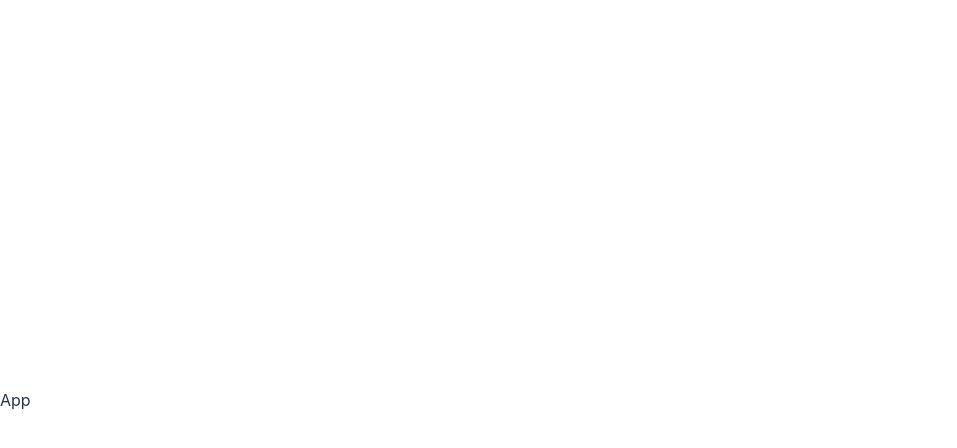
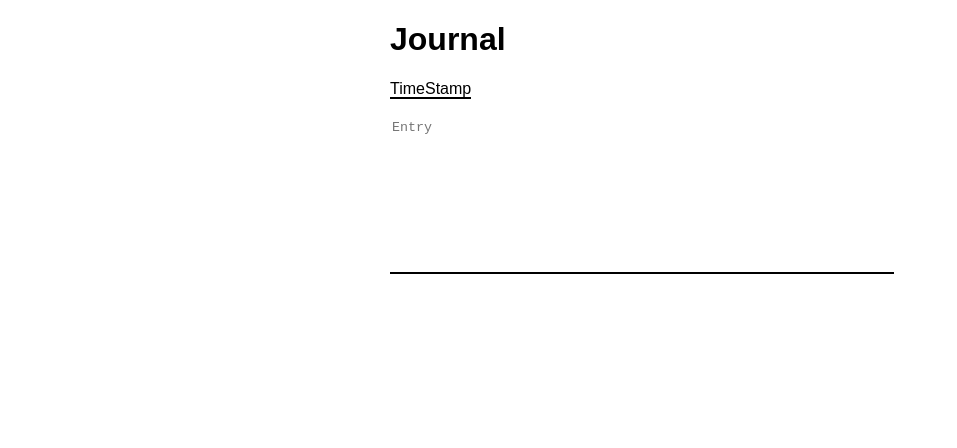
Before and after one commit to fiixed/my-stoic-path-react, a React (Vite) app: page / in a window 1280 px wide. Shown: the top 448 px of the page, without its empty margins (0-957 px from the left). Built offline with nearby package versions, Linux system fonts and the light colour scheme.

Commit message:
basic journal page

```diff
--- a/src/App.tsx
+++ b/src/App.tsx
@@ -1,9 +1,15 @@
-
-
 const App = () => {
   return (
-    <div>App</div>
-  )
-}
+    <div className="container">
+      <h1>Journal</h1>
+      <div>
+        <label className="label">TimeStamp</label>
+      </div>
+      <div>
+        <textarea placeholder="Entry" className="textarea"></textarea>
+      </div>
+    </div>
+  );
+};
 
-export default App
+export default App;
--- a/src/index.css
+++ b/src/index.css
@@ -1,69 +1,29 @@
-:root {
-  font-family: Inter, system-ui, Avenir, Helvetica, Arial, sans-serif;
-  line-height: 1.5;
-  font-weight: 400;
-
-  color-scheme: light dark;
-  color: rgba(255, 255, 255, 0.87);
-  background-color: #242424;
-
-  font-synthesis: none;
-  text-rendering: optimizeLegibility;
-  -webkit-font-smoothing: antialiased;
-  -moz-osx-font-smoothing: grayscale;
-  -webkit-text-size-adjust: 100%;
+body {
+  margin: 0;
+  padding: 0;
+  box-sizing: border-box;
+  font-family: Arial, Helvetica, sans-serif;
 }
 
-a {
-  font-weight: 500;
-  color: #646cff;
-  text-decoration: inherit;
-}
-a:hover {
-  color: #535bf2;
+.container {
+  width: 500px;
+  margin: 0 auto;
 }
 
-body {
-  margin: 0;
-  display: flex;
-  place-items: center;
-  min-width: 320px;
-  min-height: 100vh;
+.label {
+  border: none;
+  border-bottom: 2px solid black;
+  outline: none;
+  margin-top: 20px;
+  width: 100%;
 }
 
-h1 {
-  font-size: 3.2em;
-  line-height: 1.1;
+.textarea {
+  border: none;
+  border-bottom: 2px solid black;
+  outline: none;
+  height: 150px;
+  resize: none;
+  margin-top: 20px;
+  width: 100%;
 }
-
-button {
-  border-radius: 8px;
-  border: 1px solid transparent;
-  padding: 0.6em 1.2em;
-  font-size: 1em;
-  font-weight: 500;
-  font-family: inherit;
-  background-color: #1a1a1a;
-  cursor: pointer;
-  transition: border-color 0.25s;
-}
-button:hover {
-  border-color: #646cff;
-}
-button:focus,
-button:focus-visible {
-  outline: 4px auto -webkit-focus-ring-color;
-}
-
-@media (prefers-color-scheme: light) {
-  :root {
-    color: #213547;
-    background-color: #ffffff;
-  }
-  a:hover {
-    color: #747bff;
-  }
-  button {
-    background-color: #f9f9f9;
-  }
-}
--- a/src/main.tsx
+++ b/src/main.tsx
@@ -1,10 +1,13 @@
-import React from 'react'
-import ReactDOM from 'react-dom/client'
-import App from './App.tsx'
-import './index.css'
+import React from 'react';
+import ReactDOM from 'react-dom/client';
+import App from './App';
+import './index.css';
 
-ReactDOM.createRoot(document.getElementById('root')!).render(
+const rootEl = document.getElementById('root') as HTMLElement;
+
+const root = ReactDOM.createRoot(rootEl);
+root.render(
   <React.StrictMode>
     <App />
-  </React.StrictMode>,
-)
+  </React.StrictMode>
+);
```
